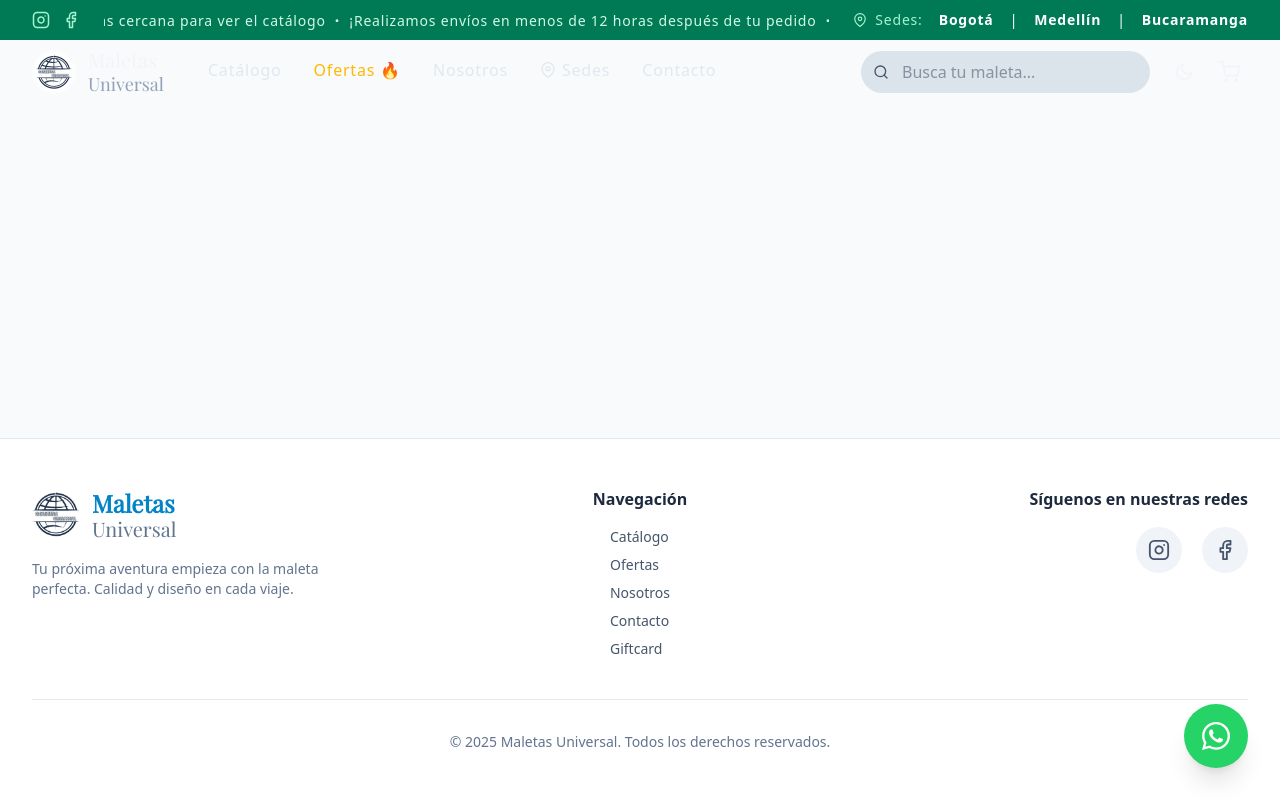
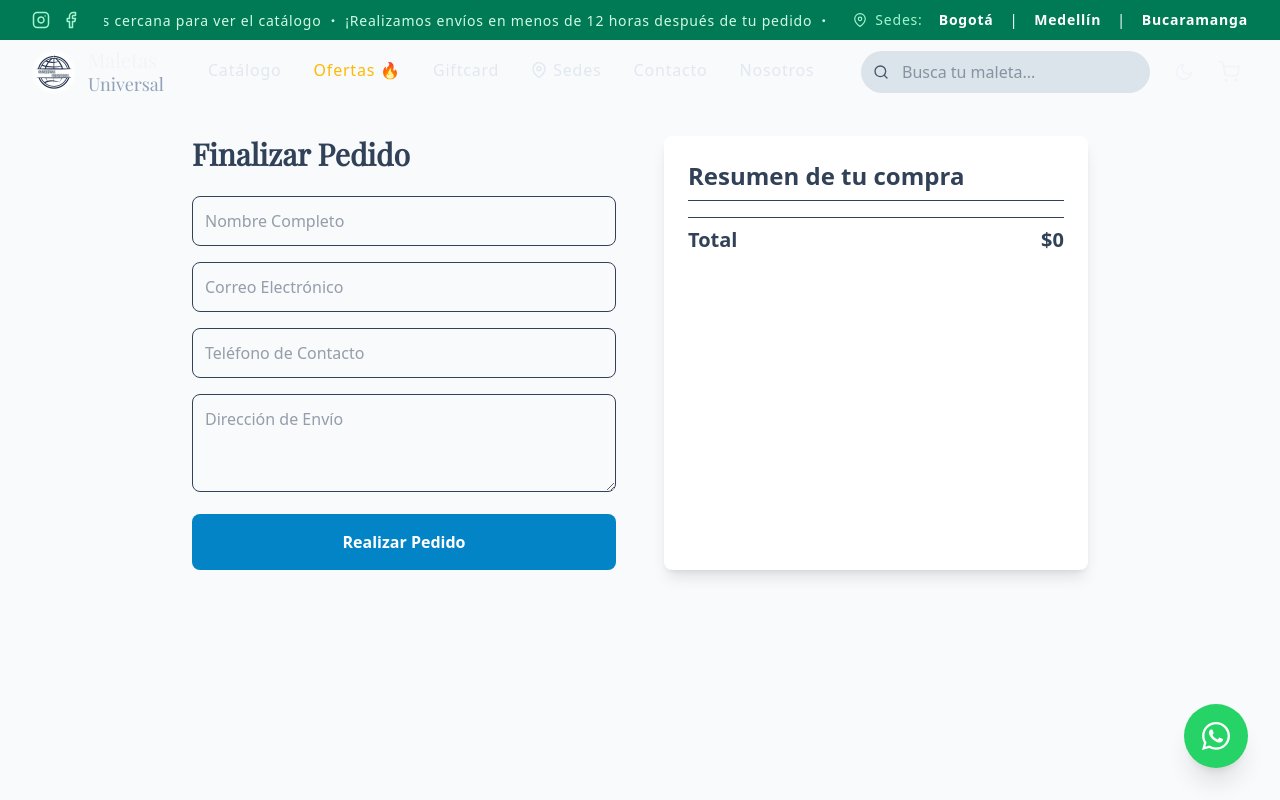
Before and after one commit to Jefffer/modern-suitcase-store, a React (Vite) app: page /pedido in a window 1280 px wide. Shown: the top 800 px of the page. Built offline with nearby package versions, Linux system fonts and the light colour scheme.

Commit message:
Add OrderPage component and integrate emailjs for order processing; update routing and enhance navigation links in Navbar and Footer

```diff
--- a/package.json
+++ b/package.json
@@ -10,6 +10,7 @@
     "preview": "vite preview"
   },
   "dependencies": {
+    "@emailjs/browser": "^4.4.1",
     "@fontsource-variable/inter": "^5.2.6",
     "@fontsource-variable/montserrat": "^5.2.6",
     "@fontsource/playfair-display": "^5.2.6",
--- a/src/App.jsx
+++ b/src/App.jsx
@@ -7,6 +7,7 @@ import StoresPage from "./pages/StoresPage";
 import ScrollToTop from "./components/utils/ScrollToTop";
 import CatalogPage from "./pages/CatalogPage";
 import ProductDetailPage from "./pages/ProductDetailPage";
+import OrderPage from './pages/OrderPage';
 
 function App() {
   return (
@@ -17,6 +18,7 @@ function App() {
         <Route path="/sedes" element={<StoresPage />} />
         <Route path="/catalogo" element={<CatalogPage />} />
         <Route path="/producto/:slug" element={<ProductDetailPage />} />
+        <Route path="/pedido" element={<OrderPage />} /> {/* Añadir ruta */}
       </Routes>
     </MainLayout>
   );
--- a/src/components/home/HeroSection.jsx
+++ b/src/components/home/HeroSection.jsx
@@ -38,7 +38,7 @@ const HeroSection = () => {
           Descubre maletas diseñadas para durar, con el estilo que te define. Calidad y diseño en cada viaje.
         </p>
         <a
-          href="#catalogo"
+          href="/catalogo"
           className="mt-8 inline-flex tracking-wider items-center gap-2 bg-primary-light hover:bg-primary text-white font-bold text-lg px-8 py-3 rounded-full transition-transform duration-300 hover:scale-105"
         >
           Ver Catálogo
--- a/src/components/layouts/Footer.jsx
+++ b/src/components/layouts/Footer.jsx
@@ -34,9 +34,10 @@ const Footer = () => {
             <div className="flex flex-col gap-2 text-sm text-slate-600 dark:text-slate-300">
               <a href="/catalogo" className="hover:text-primary dark:hover:text-primary-dark transition-colors">Catálogo</a>
               <a href="/ofertas" className="hover:text-primary dark:hover:text-primary-dark transition-colors">Ofertas</a>
+              <a href="/giftcard" className="hover:text-primary dark:hover:text-primary-dark transition-colors">Giftcard</a>
+              <a href="/sedes" className="hover:text-primary dark:hover:text-primary-dark transition-colors">Sedes</a>
+              <a href="/contacto" className="hover:text-primary dark:hover:text-primary-dark transition-colors">Contacto</a>
               <a href="/nosotros" className="hover:text-primary dark:hover:text-primary-dark transition-colors">Nosotros</a>
-              <a href="/contacto" className="hover:text-primary dark:hover:text-primary-dark transition-colors">Contacto</a>
-              <a href="/giftcard" className="hover:text-primary dark:hover:text-primary-dark transition-colors">Giftcard</a>
             </div>
           </div>
 
--- a/src/components/layouts/Navbar.jsx
+++ b/src/components/layouts/Navbar.jsx
@@ -110,11 +110,12 @@ const Navbar = () => {
           <div className="tracking-wider hidden md:flex items-center h-full gap-4">
             <Link to="/catalogo" className={`${navLinkBaseClasses} ${navLinkColor} h-full ml-4`}>Catálogo</Link>
             <Link to="/ofertas" className={`${navLinkBaseClasses} ${offerLinkColor} h-full`}>Ofertas 🔥</Link>
-            <Link to="/nosotros" className={`${navLinkBaseClasses} ${navLinkColor} h-full`}>Nosotros</Link>
+            <Link to="/giftcard" className={`${navLinkBaseClasses} ${navLinkColor} h-full`}>Giftcard</Link>
             <Link to="/sedes" className={`${navLinkBaseClasses} ${navLinkColor} h-full flex items-center gap-1.5`}>
               <FiMapPin size={16}/> Sedes
             </Link>
             <Link to="/contacto" className={`${navLinkBaseClasses} ${navLinkColor} h-full`}>Contacto</Link>
+            <Link to="/nosotros" className={`${navLinkBaseClasses} ${navLinkColor} h-full`}>Nosotros</Link>
           </div>
         </div>
 
--- /dev/null
+++ b/src/pages/OrderPage.jsx
@@ -0,0 +1,95 @@
+import React, { useState } from 'react';
+import { useCart } from '../context/CartContext';
+import { useNavigate } from 'react-router-dom';
+import emailjs from '@emailjs/browser';
+
+const OrderPage = () => {
+  const { cartItems, cartTotal, clearCart } = useCart();
+  const navigate = useNavigate();
+  const [formData, setFormData] = useState({ name: '', email: '', phone: '', address: '' });
+  const [isSubmitting, setIsSubmitting] = useState(false);
+
+  const handleInputChange = (e) => {
+    const { name, value } = e.target;
+    setFormData(prev => ({ ...prev, [name]: value }));
+  };
+
+  const handleSubmit = (e) => {
+    e.preventDefault();
+    if (cartItems.length === 0) {
+      alert("Tu carrito está vacío.");
+      return;
+    }
+    setIsSubmitting(true);
+
+    const order_id = `MU-${Date.now()}`;
+    const order_details = cartItems.map(item =>
+      `${item.name} (x${item.quantity}) - $${(item.price * item.quantity).toLocaleString("es-CL")}`
+    ).join('\n');
+
+    const templateParams = {
+        order_id: order_id,
+        customer_name: formData.name,
+        customer_email: formData.email,
+        customer_phone: formData.phone,
+        shipping_address: formData.address,
+        order_details: order_details,
+        total_price: `$${cartTotal.toLocaleString("es-CL")}`
+    };
+
+    // Reemplaza con tus IDs de EmailJS
+    const serviceID = 'service_2j4ig4n';
+    const templateID = 'template_qd3lbst';
+    const publicKey = 'HBocGiWPceGhGPSWU';
+
+    emailjs.send(serviceID, templateID, templateParams, publicKey)
+      .then((response) => {
+         console.log('SUCCESS!', response.status, response.text);
+         alert('¡Pedido enviado con éxito! Revisa tu correo para ver los detalles.');
+         clearCart();
+         navigate('/'); // Redirige a la home
+      }, (err) => {
+         console.log('FAILED...', err);
+         alert('Hubo un error al enviar el pedido. Por favor, inténtalo de nuevo.');
+         setIsSubmitting(false);
+      });
+  };
+
+  return (
+    <div className="min-h-screen bg-slate-50 dark:bg-slate-900 py-24 px-4 sm:px-6 lg:px-8">
+      <div className="max-w-4xl mx-auto grid grid-cols-1 lg:grid-cols-2 gap-12">
+        {/* Columna del formulario */}
+        <div>
+          <h1 className="text-3xl font-display font-bold mb-6">Finalizar Pedido</h1>
+          <form onSubmit={handleSubmit} className="space-y-4">
+            <input type="text" name="name" placeholder="Nombre Completo" required onChange={handleInputChange} className="w-full p-3 rounded-lg border" />
+            <input type="email" name="email" placeholder="Correo Electrónico" required onChange={handleInputChange} className="w-full p-3 rounded-lg border" />
+            <input type="tel" name="phone" placeholder="Teléfono de Contacto" required onChange={handleInputChange} className="w-full p-3 rounded-lg border" />
+            <textarea name="address" placeholder="Dirección de Envío" required onChange={handleInputChange} className="w-full p-3 rounded-lg border" rows="3"></textarea>
+            <button type="submit" disabled={isSubmitting} className="w-full p-4 bg-primary text-white font-bold rounded-lg hover:bg-primary-light disabled:bg-slate-400">
+              {isSubmitting ? 'Enviando Pedido...' : 'Realizar Pedido'}
+            </button>
+          </form>
+        </div>
+        {/* Columna del resumen */}
+        <div className="bg-white dark:bg-slate-800 p-6 rounded-lg shadow-lg">
+          <h2 className="text-2xl font-bold mb-4 border-b pb-2">Resumen de tu compra</h2>
+          <div className="space-y-3 mb-4">
+            {cartItems.map(item => (
+              <div key={item._id} className="flex justify-between">
+                <span>{item.name} <span className="text-sm">x{item.quantity}</span></span>
+                <span>${(item.price * item.quantity).toLocaleString("es-CL")}</span>
+              </div>
+            ))}
+          </div>
+          <div className="flex justify-between font-bold text-xl border-t pt-2">
+            <span>Total</span>
+            <span>${cartTotal.toLocaleString("es-CL")}</span>
+          </div>
+        </div>
+      </div>
+    </div>
+  );
+};
+
+export default OrderPage;
```
Also changed, not shown: 1 other file (tests, documents, lock files or other folders).
